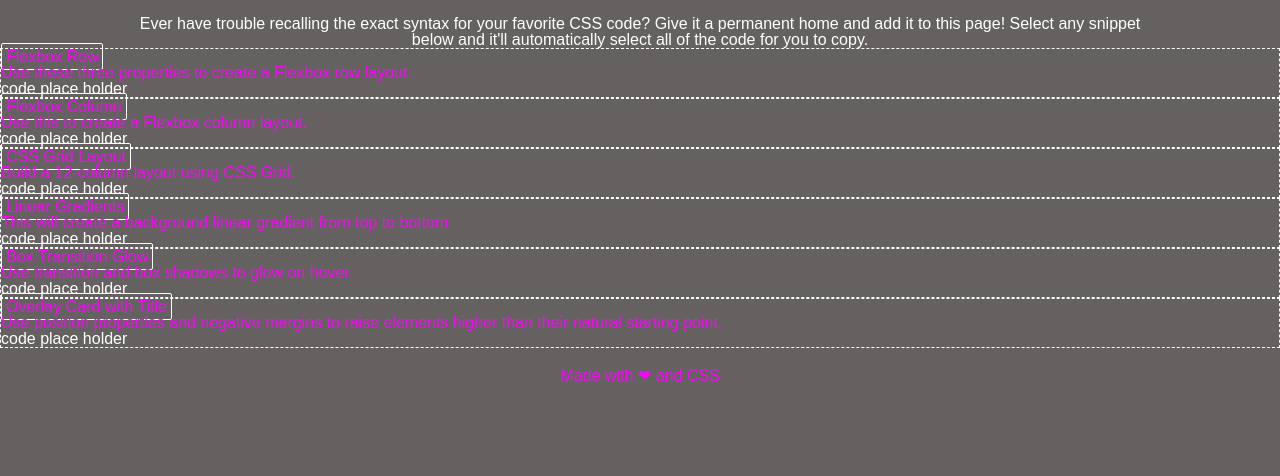
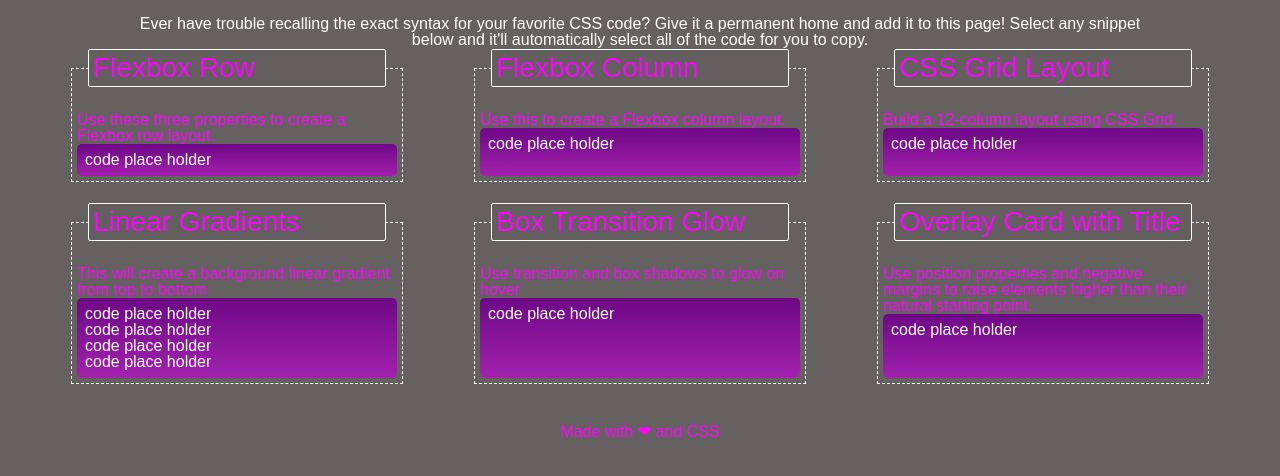
Before and after one commit to carmart7/CSS-Snippet-Cheat-Sheet, a plain HTML site: page index.html in a window 1280 px wide. Shown: the part 56-532 px from the top of the page. Drawn offline with Linux system fonts and the light colour scheme.

Commit message:
add flex to cards and some styling

```diff
--- a/assets/css/styles.css
+++ b/assets/css/styles.css
@@ -1,15 +1,12 @@
 :root {
     --pink_color: rgb(250, 6, 250);
     --white_color: rgb(255, 255, 255);
+    --grey_color: rgba(99, 95, 95, 0.986)
 }
 
 body {
-    background-color: rgba(99, 95, 95, 0.986);
+    background-color: var(--grey_color);
     font-family: Arial, Helvetica, sans-serif;
-}
-
-code {
-    color: white;
 }
 
 header {
@@ -41,13 +38,40 @@ h1 {
 h3 {
     border: 1px solid var(--white_color);
     border-radius: 2px;
-    display: inline;
+    position: relative;
+    top: -25px;
     padding: 4px;
     color: var(--pink_color);
+    width: 90%;
+    margin-left: auto;
+    margin-right: auto;
+    background-color: var(--grey_color);
+    font-size: 175%;
+}
+
+.card-holder {
+    display: flex;
+    flex-wrap: wrap;
+    justify-content: space-evenly;
 }
 
 section {
+    display: flex;
+    flex-direction: column;
     border: 1px dashed var(--white_color);
+    flex: 0 0 25%;
+    margin-top: 20px;
+    margin-bottom: 20px;
+    padding: 5px;
+}
+
+code {
+    color: var(--white_color);
+    display: block;
+    background-image: linear-gradient(to bottom,  rgb(109, 8, 134), rgb(162, 33, 173));
+    border-radius: 5px;
+    padding: 8px;
+    height: 100%;
 }
 
 footer {
--- a/index.html
+++ b/index.html
@@ -43,7 +43,7 @@
                 <h3>Linear Gradients</h3>
                 <p class="pink_text">This will create a background linear gradient from top to bottom</p>
                 <code>
-                    code place holder
+                    code place holder <br>code place holder <br>code place holder <br>code place holder <br>
                 </code>
             </section>
             <section>
```
